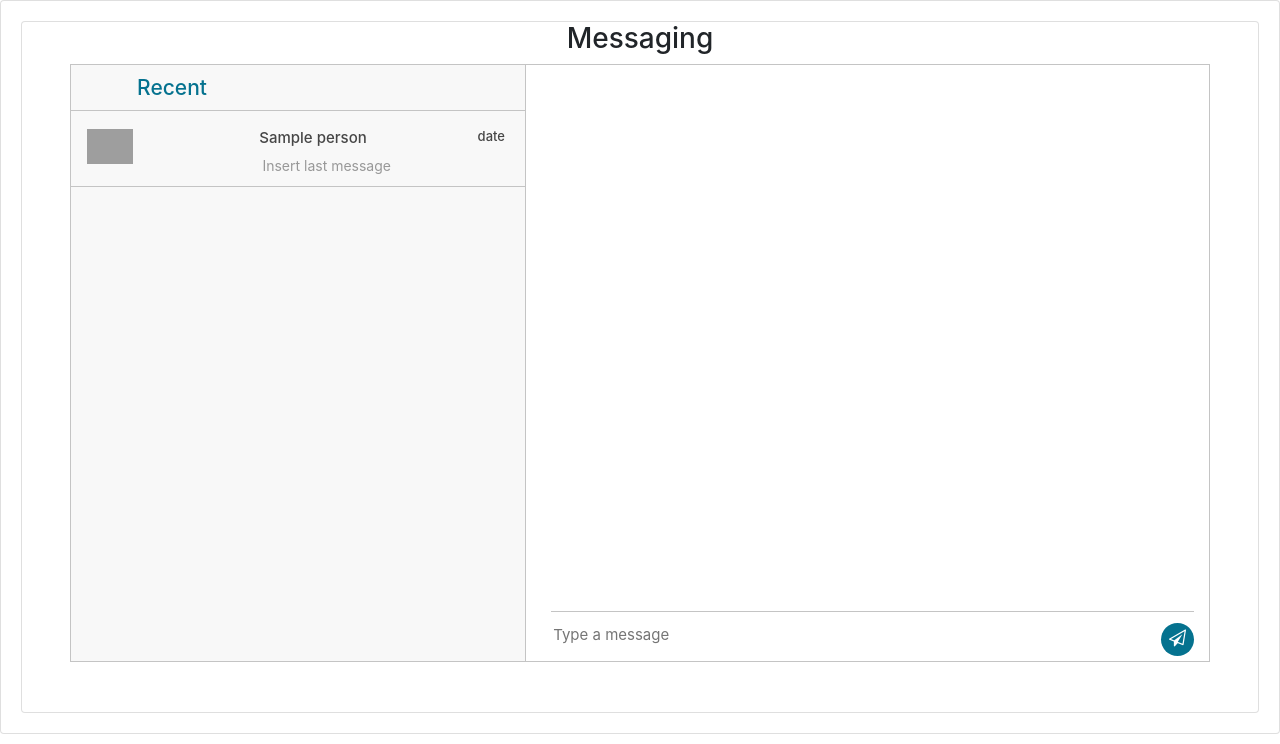
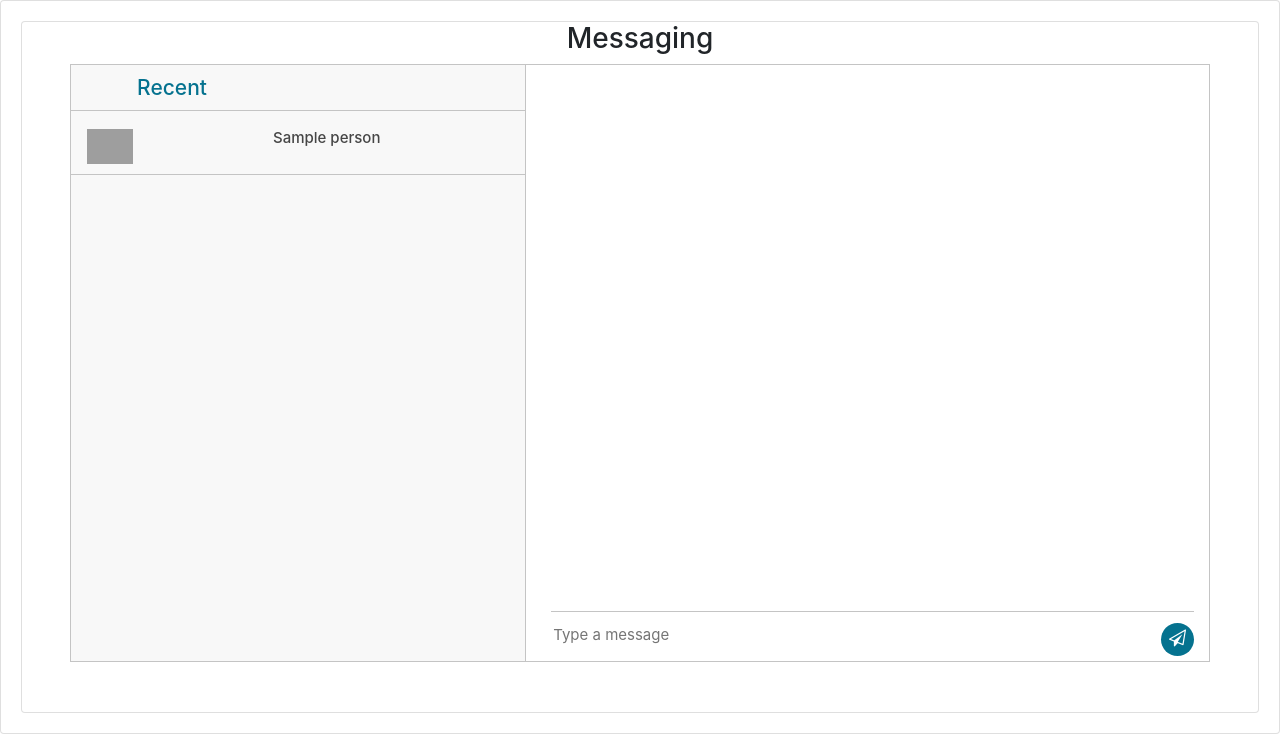
Before and after one commit to bchowdhury00/wakeupslow, a Flask app: template app/templates/messages.html in a window 1280 px wide. Shown: the part 56-800 px from the top of the page. Run offline with Flask 2, Linux system fonts and the light colour scheme; the template is opened without the code that fills it: most values are stand-ins (such as "Sample title", 1, 10 or a date in 2020); some libraries are stand-ins or nearby versions; grey boxes are pictures that could not be loaded.

Commit message:
one last message thing

```diff
--- a/app/templates/messages.html
+++ b/app/templates/messages.html
@@ -29,8 +29,8 @@
 	      <div class="chat_people">
 		<div class="chat_img"> <img src="https://ptetutorials.com/images/user-profile.png" alt="sunil"> </div>
 		<div class="chat_ib">
-                  <h5>{{person}} <span class="chat_date">date</span></h5>
-                  <p>Insert last message</p>
+                  <h5>{{person}} <span class="chat_date"></span></h5>
+                  <p></p>
 		</div>
 	      </div>
             </div>
@@ -41,8 +41,8 @@
 	      <div class="chat_people">
 		<div class="chat_img"> <img src="https://ptetutorials.com/images/user-profile.png" alt="sunil"> </div>
 		<div class="chat_ib">
-                  <h5>{{person}} <span class="chat_date">date</span></h5>
-                  <p>Insert last message</p>
+                  <h5>{{person}} <span class="chat_date"></span></h5>
+                  <p></p>
 		</div>
 	      </div>
             </div>
```
